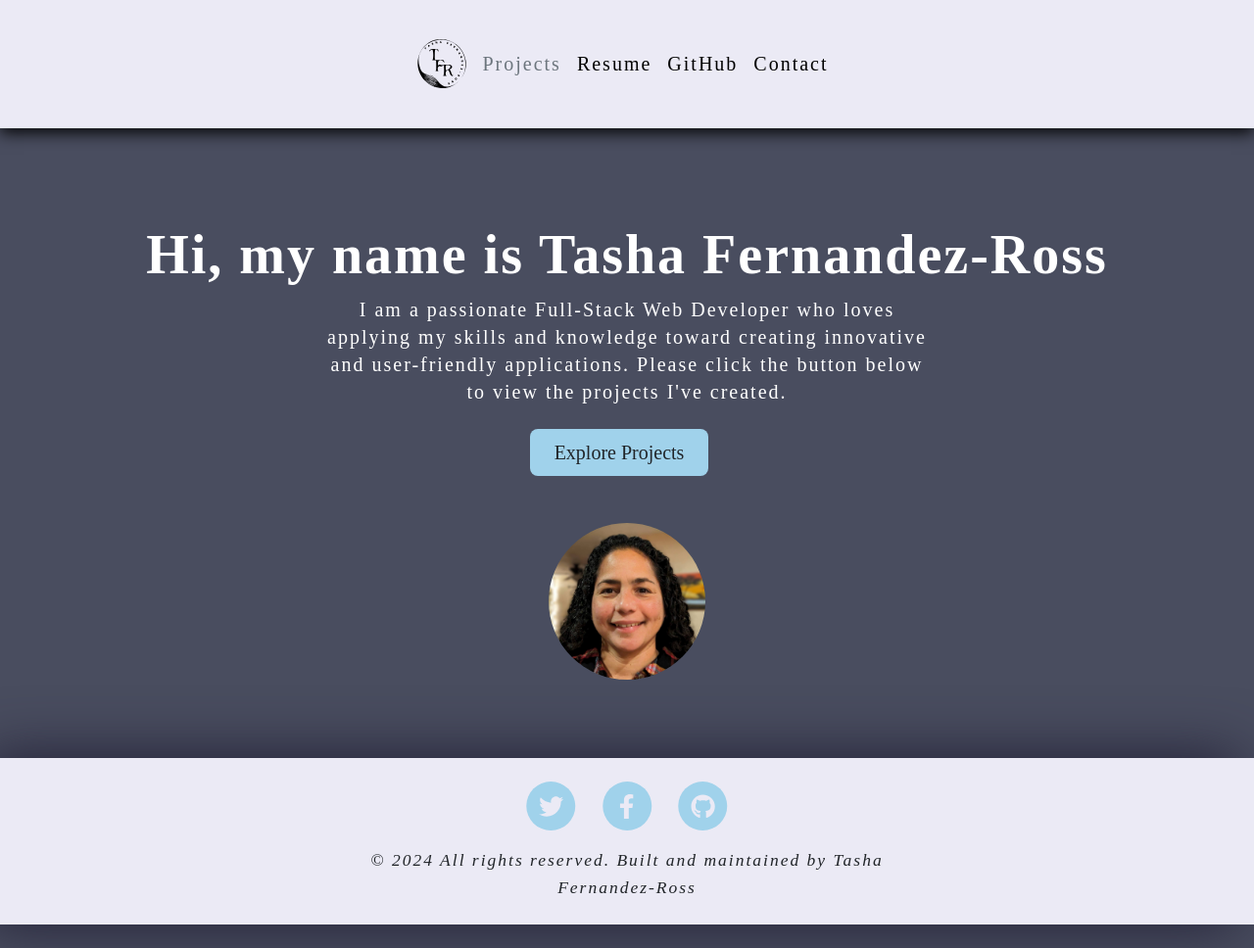
After one commit to TFR25/python-apps, a Flask app: page / in a window 1280 px wide. The commit adds this page. Shown: the whole page at 98% size. Run offline with Flask 3, Linux system fonts and the light colour scheme; some libraries are stand-ins or nearby versions.

Commit message:
add GitHub link to nav and footer.

```diff
--- /dev/null
+++ b/templates/footer.html
@@ -0,0 +1,44 @@
+{% extends 'base.html'%}
+{%block content%}
+<footer class="d-flex flex-wrap justify-content-between align-items-center py-4 my-4">
+    <div class="container px-4 px-lg-5">
+        <div class="row gx-4 gx-lg-5 justify-content-center">
+            <div class="col-md-10 col-lg-8 col-xl-7">
+                <ul class="list-inline text-center">
+                    <li class="list-inline-item">
+                        <a href="#">
+                          <span class="fa-stack fa-lg">
+                              <i class="fas fa-circle fa-stack-2x"></i>
+                              <i class="fab fa-twitter fa-stack-1x fa-inverse"></i>
+                          </span>
+                        </a>
+                    </li>
+                    <li class="list-inline-item">
+                        <a href="#">
+                          <span class="fa-stack fa-lg">
+                              <i class="fas fa-circle fa-stack-2x"></i>
+                              <i class="fab fa-facebook-f fa-stack-1x fa-inverse"></i>
+                          </span>
+                        </a>
+                    </li>
+                    <li class="list-inline-item">
+                        <a href="https://github.com/TFR25">
+                          <span class="fa-stack fa-lg">
+                              <i class="fas fa-circle fa-stack-2x"></i>
+                              <i class="fab fa-github fa-stack-1x fa-inverse"></i>
+                          </span>
+                        </a>
+                    </li>
+                </ul>
+                <div class="small text-center text-dark fst-italic">&copy; {{year}} All rights reserved. Built and
+                    maintained by Tasha Fernandez-Ross
+                </div>
+            </div>
+        </div>
+    </div>
+</footer>
+<!-- Bootstrap core JS-->
+<script src="https://cdn.jsdelivr.net/npm/bootstrap@5.2.3/dist/js/bootstrap.bundle.min.js"></script>
+<!-- Core theme JS-->
+<script src="{{ url_for('static', filename='js/scripts.js') }}"></script>
+{%endblock%}
--- a/templates/nav.html
+++ b/templates/nav.html
@@ -11,7 +11,7 @@
         <ul class="nav col-12 col-lg-auto me-lg-auto mb-2 justify-content-center mb-md-0">
           <li><a href="#" class="nav-link px-2 link-secondary">Projects</a></li>
           <li><a href="#" class="nav-link px-2 link-body-emphasis">Resume</a></li>
-          <li><a href="#" class="nav-link px-2 link-body-emphasis">GitHub</a></li>
+          <li><a href="https://github.com/TFR25" class="nav-link px-2 link-body-emphasis">GitHub</a></li>
           <li><a href="#" class="nav-link px-2 link-body-emphasis">Contact</a></li>
         </ul>
       </div>
```
